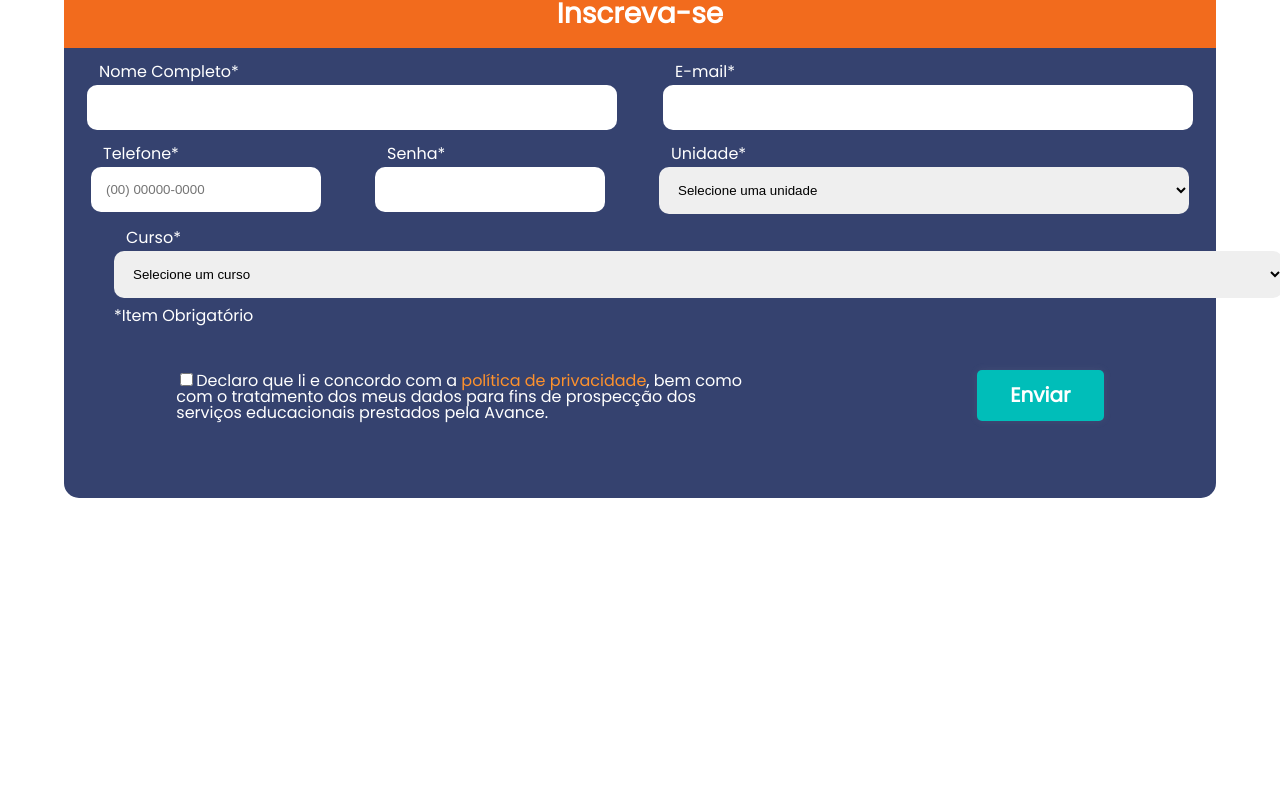
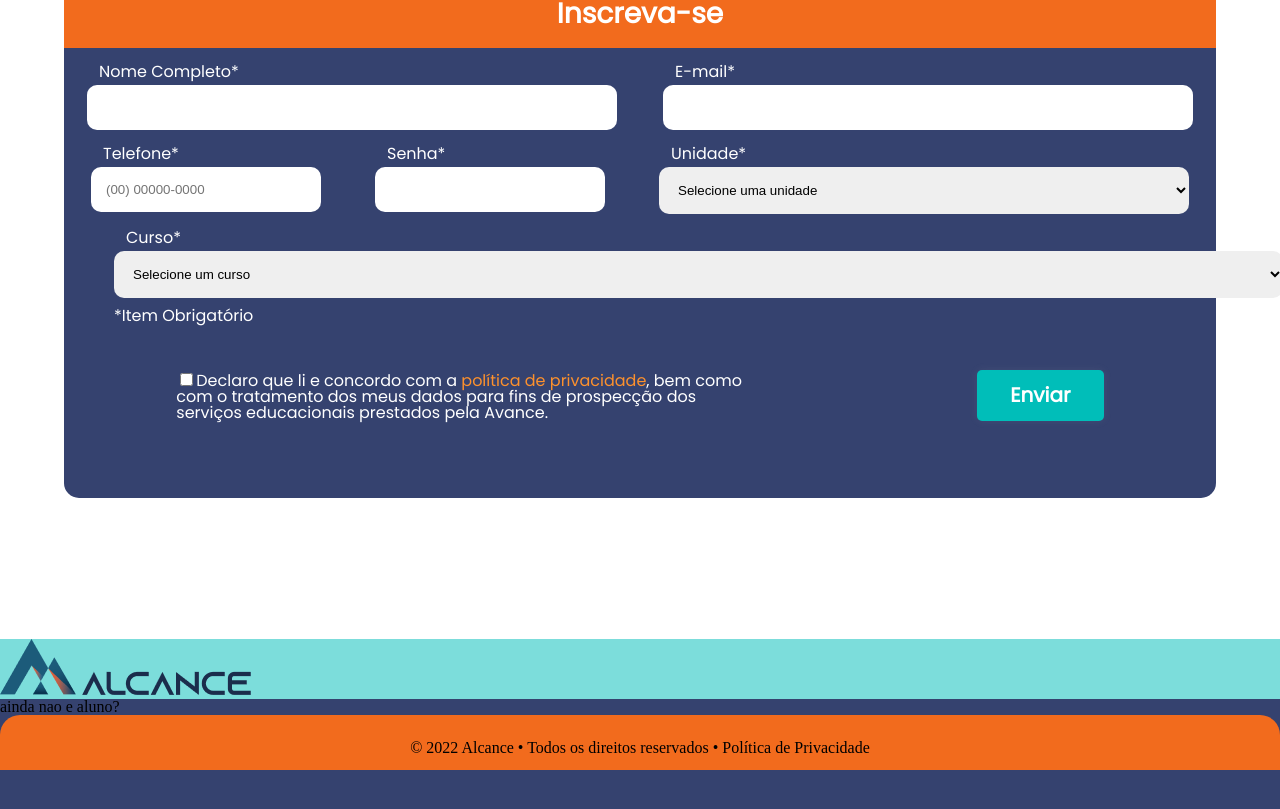
Before and after one commit to Julianaha/alcance, a React (Vite) app: page / in a window 1280 px wide. Shown: the part 1435-2244 px from the top of the page. Before the commit the page ends 2074 px from the top, so only its background shows below. Built offline with nearby package versions, Linux system fonts and the light colour scheme; no server answers.

Commit message:
test: iniciando estrutura do footer

```diff
--- a/src/pages/Home/Home.module.css
+++ b/src/pages/Home/Home.module.css
@@ -65,3 +65,22 @@
   padding: 15px;
   margin: 1rem;
 }
+
+.footer {
+  height: 50vh;
+  background-color: #35426f;
+}
+
+.messageFooter {
+  height: 30px;
+  background: #f26b1d;
+  text-align: center;
+  padding-top: 25px;
+  border-radius: 20px 20px 0px 0px;
+}
+
+.logoFooter {
+  background: #7cdddb;
+  height: 60px;
+
+}
--- a/src/pages/Home/index.jsx
+++ b/src/pages/Home/index.jsx
@@ -7,6 +7,7 @@ import styles from "../../components/card/Card.module.css";
 import banner from "../../assets/banner_central.png";
 import carrossel from "../../assets/carrossel.png";
 import logo_oferecemos from "../../assets/logo_oferecemos.png";
+import logo from "../../assets/logo.png";
 import style from "./Home.module.css";
 
 export const Home = () => {
@@ -83,6 +84,20 @@ export const Home = () => {
         </div>
         <Register />
       </main>
+      <footer className={style.footer}>
+        <div className={style.logoFooter}>
+          <img src={logo}/>
+        </div>
+        <div>
+          <p>ainda nao e aluno?</p>
+        </div>
+        <div className={style.messageFooter}>
+          <p>
+            © 2022 Alcance • Todos os direitos reservados • Política de
+            Privacidade
+          </p>
+        </div>
+      </footer>
     </>
   );
 };
```
Also changed, not shown: src/assets/logo.png (added).
